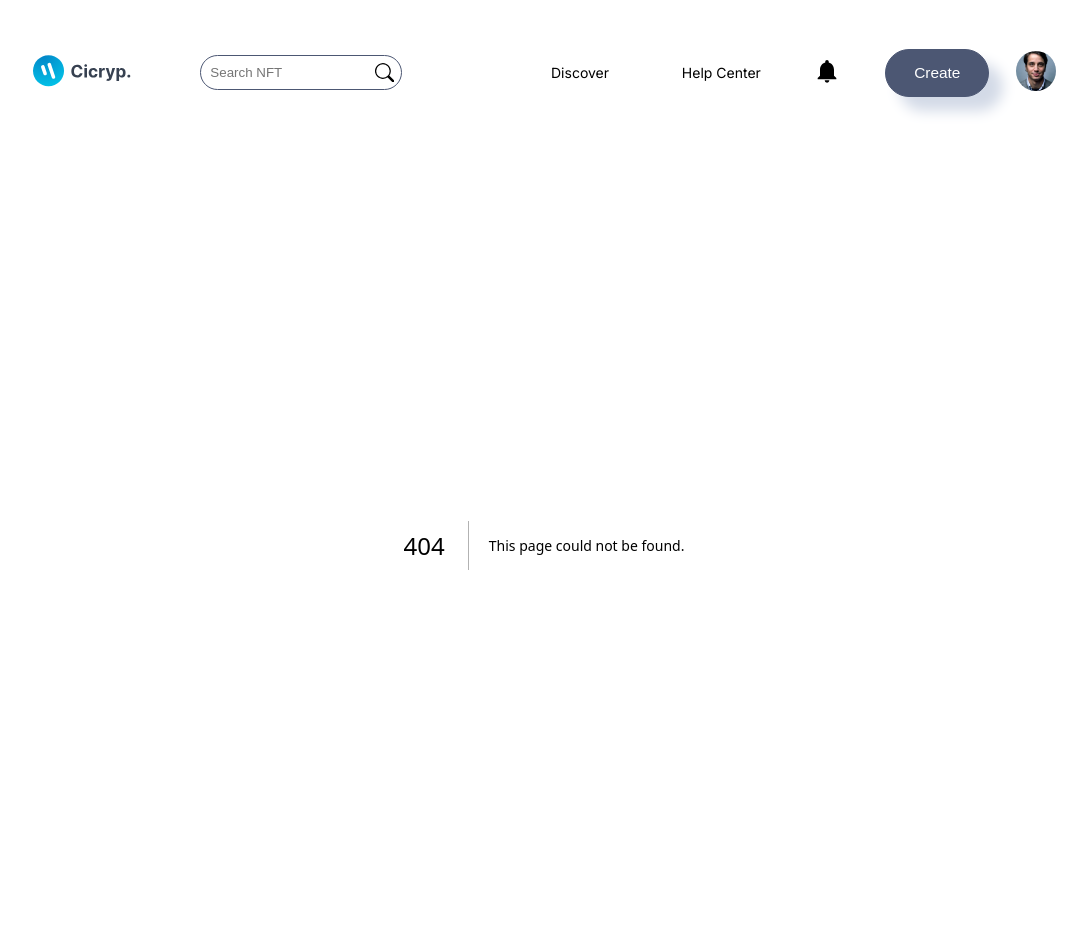
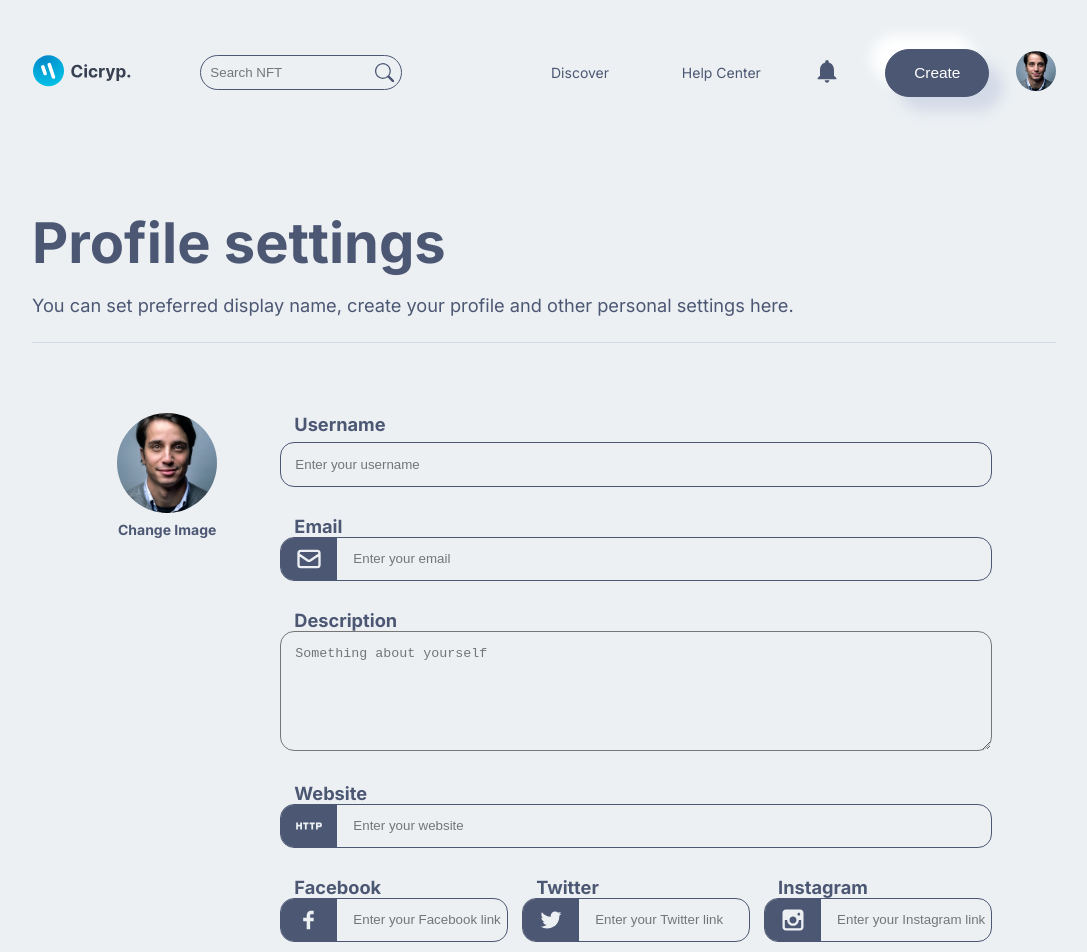
Before and after one commit to FlavioFBS/nft-marketplace-client, a Next.js app: page /account-setting in a window 1280 px wide. Before the commit this address had no page. Shown: the top 952 px of the page, without its empty margins (96-1183 px from the left). Built offline with nearby package versions, Linux system fonts and the light colour scheme.

Commit message:
feat: add account settings page with form and styling

```diff
--- /dev/null
+++ b/app/account-setting/account.module.css
@@ -0,0 +1,86 @@
+.account{
+    width: 100%;
+    margin-block: 6rem;
+}
+
+.account_info{
+    width: 80%;
+    margin:  0 auto;
+    border-bottom: 1px solid var(--shadow-dark-color);
+}
+
+.account_info h1{
+    font-size: 4rem;
+    line-height: .5;
+}
+
+.account_info p{
+    font-size: 1.3rem;
+    width: 80%;
+    line-height: 1.2;
+    padding-bottom: .5rem;
+}
+
+.account_box{
+    width: 70%;
+    margin:  0 auto;
+
+    display: grid;
+    grid-template-columns: 1fr 5fr;
+    margin-top: 3rem;
+    gap: 3rem;
+    align-items: flex-start;
+}
+
+.account_box_img{
+    margin-top: 2rem;
+    cursor: pointer;
+    position: relative;
+    text-align: center;
+}
+
+.account_box_img_img{
+    border-radius: 50%;
+}
+
+.account_box_img_para{
+    font-weight: 700;
+    font-size: 1rem;
+    line-height: 0;
+}
+
+@media screen and (max-width: 35em) {
+    .account_info{
+        width: 90%;
+    }
+    .account_info h1{
+        font-size: 2rem;
+    }
+
+    .account_info p{
+        font-size: 1rem;
+        width: 100%;
+    }
+    .account_box{
+        width: 90%;
+        grid-template-columns: 1fr;
+    }
+}
+
+@media screen and (min-width: 425px) and (max-width: 768px) {
+    .account_info{
+        width: 90%;
+    }
+    .account_info h1{
+        font-size: 2rem;
+    }
+
+    .account_info p{
+        font-size: 1rem;
+        width: 100%;
+    }
+    .account_box{
+        width: 90%;
+        grid-template-columns: 1fr;
+    }
+}
--- /dev/null
+++ b/app/account-setting/components/Form/Form.jsx
@@ -0,0 +1,110 @@
+import React from 'react';
+import { HiOutlineMail } from 'react-icons/hi'
+import { MdOutlineHttp, MdOutlineContentCopy } from 'react-icons/md';
+import { TiSocialFacebook, TiSocialTwitter, TiSocialInstagram } from 'react-icons/ti';
+
+import { Button } from '@/components/ComponentIndex';
+import Style from './Form.module.css';
+
+const Form = () => {
+  return (
+    <div className={Style.Form}>
+      <div className={Style.Form_box}>
+        <form action="">
+          <div className={Style.Form_box_input}>
+            <label htmlFor="name">Username</label>
+            <input type="text" placeholder='Enter your username' className={Style.Form_box_input_userName} />
+          </div>
+
+          <div className={Style.Form_box_input}>
+            <label htmlFor="email">Email</label>
+            <div className={Style.Form_box_input_box}>
+              <div className={Style.Form_box_input_box_icon}>
+                <HiOutlineMail/>
+              </div>
+              <input type="text" placeholder='Enter your email'/>
+            </div>
+          </div>
+
+          <div className={Style.Form_box_input}>
+            <label htmlFor="description">Description</label>
+            <textarea
+              name=''
+              id='description'
+              cols={30}
+              rows={6}
+              placeholder='Something about yourself'
+              className={Style.Form_box_input_display}
+            />
+          </div>
+
+          <div className={Style.Form_box_input}>
+            <label htmlFor="website">Website</label>
+            <div className={Style.Form_box_input_box}>
+              <div className={Style.Form_box_input_box_icon}>
+                <MdOutlineHttp />
+              </div>
+              <input type="text" placeholder='Enter your website'/>
+            </div>
+          </div>
+
+          <div className={Style.Form_box_input_social}>
+            <div className={Style.Form_box_input}>
+              <label htmlFor="facebook">Facebook</label>
+              <div className={Style.Form_box_input_box}>
+                <div className={Style.Form_box_input_box_icon}>
+                  <TiSocialFacebook />
+                </div>
+                <input type="text" placeholder='Enter your Facebook link'/>
+              </div>
+            </div>
+
+            <div className={Style.Form_box_input}>
+              <label htmlFor="twitter">Twitter</label>
+              <div className={Style.Form_box_input_box}>
+                <div className={Style.Form_box_input_box_icon}>
+                  <TiSocialTwitter />
+                </div>
+                <input type="text" placeholder='Enter your Twitter link'/>
+              </div>
+            </div>
+
+            <div className={Style.Form_box_input}>
+              <label htmlFor="instagram">Instagram</label>
+              <div className={Style.Form_box_input_box}>
+                <div className={Style.Form_box_input_box_icon}>
+                  <TiSocialInstagram />
+                </div>
+                <input type="text" placeholder='Enter your Instagram link'/>
+              </div>
+            </div>
+          </div>
+
+          <div className={Style.Form_box_input}>
+            <label htmlFor="wallet">Wallet address</label>
+            <div className={Style.Form_box_input_box}>
+              <div className={Style.Form_box_input_box_icon}>
+                <MdOutlineHttp />
+              </div>
+              <input type="text" placeholder='Enter your wallet address'/>
+
+              <div className={Style.Form_box_input_box_icon}>
+                <MdOutlineContentCopy />
+              </div>
+            </div>
+          </div>
+
+          <div className={Style.Form_box_btn}>
+            <Button
+              btnName='Upload profile'
+              className={Style.button}
+              handleClick={() => {}}
+            />
+          </div>
+        </form>
+      </div>
+    </div>
+  );
+}
+
+export default Form;
--- /dev/null
+++ b/app/account-setting/components/Form/Form.module.css
@@ -0,0 +1,92 @@
+.Form{
+    width: 100%;
+}
+
+.Form_box_input{
+    margin-top: 2rem;
+}
+
+.Form_box_input label{
+    display: block;
+    width: 100%;
+    margin-left: 1rem;
+    font-weight: 700;
+    font-size: 1.3rem;
+}
+
+.Form_box_input_userName{
+    width: 100%;
+    border: 1px solid var(--icons-color);
+    padding: 1rem;
+    border-radius: 1rem;
+    background-color: transparent;
+    margin-top: .5rem;
+    outline: none;
+}
+
+.Form_box_input::placeholder{
+    font-size: 1.2rem;
+    color: var(--icons-color);
+}
+
+.Form_box_input_box{
+    width: 100%;
+    border: 1px solid var(--icons-color);
+    border-radius: 1rem;
+    align-items: center;
+    display: flex;
+    gap: 1rem;
+    overflow: hidden;
+}
+
+.Form_box_input_box_icon{
+    font-size: 2rem;
+    background-color: var(--icons-color);
+    padding: .5rem 1rem;
+    color: var(--main-bg-color);
+    display: grid;
+    cursor: pointer;
+}
+
+.Form_box_input_box input{
+    width: 90%;
+    border: 0;
+    background-color: transparent;
+    outline: none;
+}
+
+.Form_box_input textarea{
+    width: 100%;
+    background-color: transparent;
+    outline: none;
+    border-radius: 1rem;
+    padding: 1rem;
+}
+
+.Form_box_input_social{
+    display: grid;
+    grid-template-columns: repeat(3, 1fr);
+    gap: 1rem;
+}
+.Form_box_btn{
+    margin: 4rem 0;
+}
+
+.button{
+    width: 100%;
+    display: flex;
+    justify-content: center;
+    font-size: 1.5rem;
+}
+
+@media screen and (max-width: 45em) {
+    .Form_box_input_social{
+        grid-template-columns: 1fr;
+    }
+}
+
+@media screen and (min-width: 425px) and (max-width: 1025px) {
+    .Form_box_input_social{
+        grid-template-columns: 1fr;
+    }
+}
--- /dev/null
+++ b/app/account-setting/page.jsx
@@ -0,0 +1,57 @@
+'use client'
+import React, { useState, useMemo, useCallback, useContext } from 'react';
+import Image from 'next/image';
+import { useDropzone } from 'react-dropzone';
+
+import Style from './account.module.css';
+import Form from './components/Form/Form';
+import img from '@/img';
+
+const Page = () => {
+  const [fileUrl, setFileUrl] = useState(null);
+
+  const onDrop = useCallback(async (acceptedFiles) => {
+    const file = acceptedFiles[0];
+    setFileUrl(URL.createObjectURL(file));
+
+  }, []);
+
+  const { getRootProps, getInputProps } = useDropzone({
+    onDrop,
+    accept: 'image/*',
+    maxFiles: 1,
+    maxSize: 1048576 // 1MB
+  });
+
+  return (
+    <div className={Style.account}>
+      <div className={Style.account_info}>
+        <h1>Profile settings</h1>
+        <p>
+          You can set preferred display name, create your profile and other personal settings here.
+        </p>
+      </div>
+
+      <div className={Style.account_box}>
+        <div className={Style.account_box_img} {...getRootProps()}>
+          <input {...getInputProps()} />
+          <Image
+            src={fileUrl || img.user1}
+            alt="account upload"
+            width={100}
+            height={100}
+            className={Style.account_box_img_img}
+          />
+          <p className={Style.account_box_img_para}>Change Image</p>
+        </div>
+
+        <div className={Style.account_box_form}>
+          <Form />
+        </div>
+
+      </div>
+    </div>
+  );
+}
+
+export default Page;
--- a/components/NavBar/SideBar/SideBar.jsx
+++ b/components/NavBar/SideBar/SideBar.jsx
@@ -31,7 +31,7 @@ const SideBar = ({ setOpenSideMenu }) => {
     },
     {
       name: 'Author Profile',
-      link: 'author-profile'
+      link: 'author'
     },
     {
       name: 'NFT Details',
--- a/package.json
+++ b/package.json
@@ -13,6 +13,7 @@
     "next": "^14.2.15",
     "react": "^18",
     "react-dom": "^18",
+    "react-dropzone": "^14.3.8",
     "react-icons": "^5.3.0"
   }
 }
```
Also changed, not shown: 1 other file (tests, documents, lock files or other folders).
